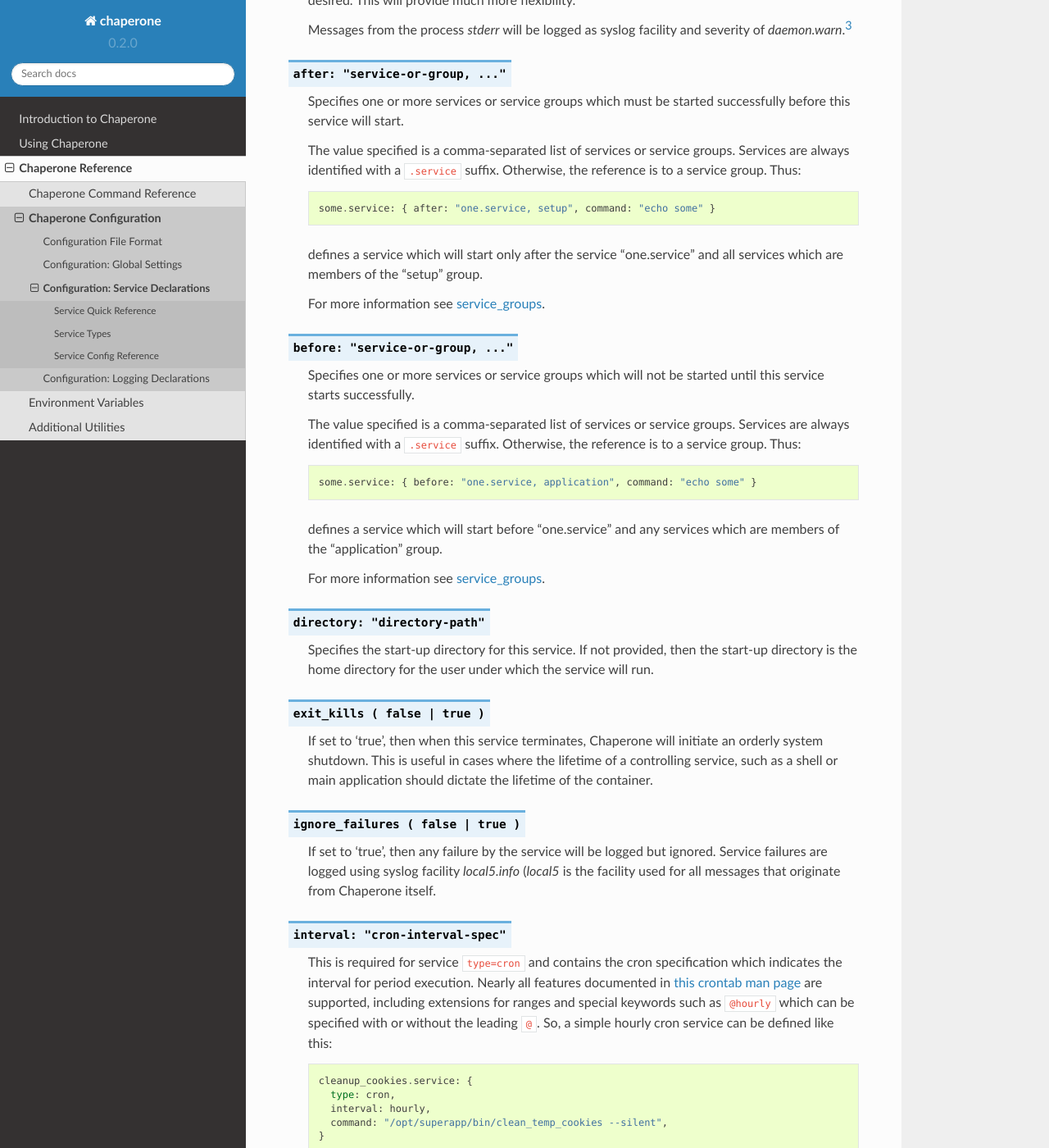
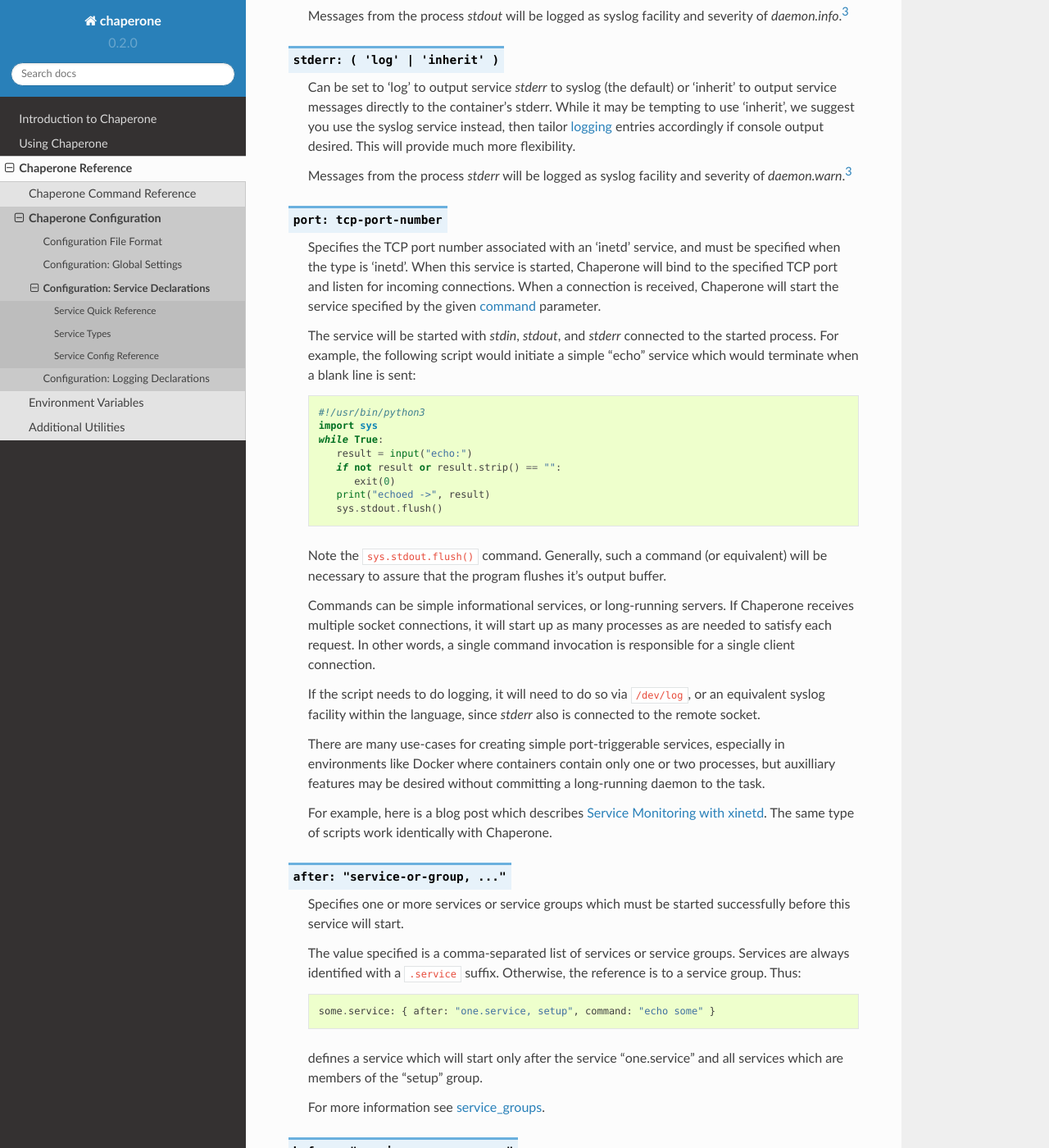
Before and after one commit to garywiz/chaperone, a Sphinx documentation site: the page built from doc/source/ref/config-service.rst, in a window 1280 px wide and 1400 px high, scrolled down 5127 px. Shown: the whole window at 82% size. Built offline with Sphinx 7.4.7 and the Read the Docs theme 2.0.0, drawn with Linux system fonts in a browser that asks for light colours; some of the changed text lies outside the part shown.

Commit message:
- 'port' can now be macro-expanded - Added documentation for inetd and new environment variables

```diff
--- a/doc/source/ref/command-line.rst
+++ b/doc/source/ref/command-line.rst
@@ -285,7 +285,7 @@
 
 .. _option.create-user:
 
-.. option:: --create-user name[/uid[:gid]] or --create-user name:/path/to/file
+.. option:: --create-user name[/uid[:gid]] or --create-user name:/path/to/file[:gid]
 
    Often, a generic container can be designed to allow userspace mount points, isolating persistent data
    outside the container so that the container becomes entirely transient.   Because containers have a
--- a/doc/source/ref/config-service.rst
+++ b/doc/source/ref/config-service.rst
@@ -36,7 +36,7 @@
    ================================================  =============================================================================
    service variable                                  meaning
    ================================================  =============================================================================
-   :ref:`type <service.type>`                        Defines the service type: 'oneshot', 'simple', forking', 'notify',
+   :ref:`type <service.type>`                        Defines the service type: 'oneshot', 'simple', forking', 'notify', 'inetd',
                                                      or 'cron'.  Default is 'simple'.
    :ref:`command <service.command>`                  Specifies the command to execute.  The command is not processed by a shell,
                                                      but environment variable expansion is supported. |ENV|
@@ -46,7 +46,8 @@
                                                      to the container's stderr file handle.   Default is 'log'. |ENV|
    :ref:`stdout <service.stdout>`                    Either 'log' to write stdout to the syslog, or 'inherit' to write stdout
                                                      to the container's stdout file handle.   Default is 'log'. |ENV|
-
+   :ref:`port <service.port>`			     For service type 'inetd', specifies the dynamic port number for
+   	      					     connections.  There is no default. |ENV|
    :ref:`after <service.after>`                      A comma-separated list of services or service groups which must start
                                                      before this service is allowed ot start (dependencies).
    :ref:`before <service.before>`                    A comma-separated list of services or service groups which cannot be
@@ -135,6 +136,12 @@
                      consider the service started only when notified
                      appropriately. *Note*: The default process timeout
                      for a notify service is 30 seconds.
+   inetd             The "inetd" type listens for TCP connections on the port    Service executable        Never.  Services
+   		     specified by the 	      	      		                 is missing or invalid,    which fail are logged
+		     :ref:`port <service.port>` parameter.  When a connection	 or TCP port is invalid	   but new connections
+		     is received, chaperone will start a service connecting	 or already in use.	   will still be
+		     `stdin`, `stdout` and `stderr` of the inbound socket				   accepted.
+		     to the specified command.
    cron              The cron type schedules a script or program for periodic    Service executable        Never.  Failures of
                      execution.  The service is considered started once          is missing or invalid     isolated executions
                      successfully scheduled.  Both scheduling parameters         but not optional.         do not constitute
@@ -157,7 +164,7 @@
 
 .. _service.type:
 
-.. describe:: type: ( simple | forking | oneshot | notify | cron )
+.. describe:: type: ( simple | forking | oneshot | notify | inetd | cron )
 
    The ``type`` option defines how the service will be treated, when it is considered active, and what happens
    when the service terminates either normally, or abnormally.  See the :ref:`separate section on service types <service.sect.type>` for
@@ -257,6 +264,46 @@
    This will provide much more flexibility.
 
    Messages from the process `stderr` will be logged as syslog facility and severity of `daemon.warn`. [#f3]_
+
+.. _service.port:
+
+.. describe:: port: tcp-port-number
+
+   Specifies the TCP port number associated with an 'inetd' service, and must be specified when the
+   type is 'inetd'.   When this service is started, Chaperone will bind to the specified TCP port and
+   listen for incoming connections.  When a connection is received, Chaperone will start the service
+   specified by the given :ref:`command <service.command>` parameter.
+
+   The service will be started with `stdin`, `stdout`, and `stderr` connected to the started process.
+   For example, the following script would initiate a simple "echo" service which would terminate
+   when a blank line is sent::
+
+     #!/usr/bin/python3
+     import sys
+     while True:
+        result = input("echo:")
+	if not result or result.strip() == "":
+	   exit(0)
+	print("echoed ->", result)
+	sys.stdout.flush()
+
+   Note the ``sys.stdout.flush()`` command.  Generally, such a command (or equivalent) will be necessary
+   to assure that the program flushes it's output buffer.
+
+   Commands can be simple informational services, or long-running servers.  If Chaperone receives multiple
+   socket connections, it will start up as many processes as are needed to satisfy each request.  In other words,
+   a single command invocation is responsible for a single client connection.
+
+   If the script needs to do logging, it will need to do so via ``/dev/log``, or an equivalent syslog facility
+   within the language, since `stderr` also is connected to the remote socket.
+
+   There are many use-cases for creating simple port-triggerable services, especially in environments
+   like Docker where containers contain only one or two processes, but auxilliary features may be
+   desired without committing a long-running daemon to the task.
+
+   For example, here is a blog post which
+   describes `Service Monitoring with xinetd <http://www.softwareprojects.com/resources/programming/t-monitoring-services-with-xinetd-2082.html>`_.
+   The same type of scripts work identically with Chaperone.
 
 .. _service.after:
 
```
Also changed, not shown: CHANGELOG.md (+13 -0 lines), doc/source/ref/env.rst (+35 -15 lines), 3 other files.
